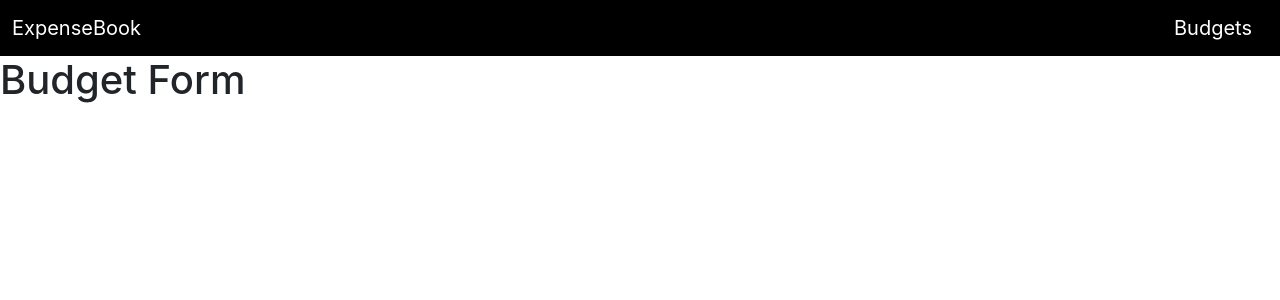
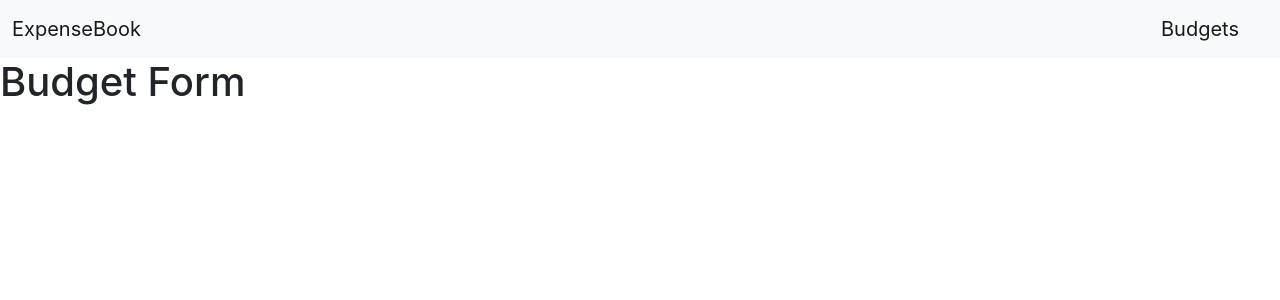
Before and after one commit to danielrotstein/expensebook, a React (Create React App) app in the folder ghi/: page /budgets/add-budget in a window 1280 px wide. Shown: the top 300 px of the page. Built offline with nearby package versions, Linux system fonts and the light colour scheme; no server answers.

Commit message:
chenged navbar color theme

```diff
--- a/ghi/src/Nav.js
+++ b/ghi/src/Nav.js
@@ -3,10 +3,10 @@ import { NavLink } from 'react-router-dom';
 function Nav() {
     return (
         <div>
-            <nav className='navbar navbar-expand-lg navbar-dark bg-black'>
+            <nav className='navbar navbar-expand-lg navbar-light bg-light'>
                 <div className="container-fluid">
                     <NavLink className="navbar-brand" to="/">ExpenseBook</NavLink>
-                    <NavLink className="navbar-brand" to="/budgets">Budgets</NavLink>
+                    <NavLink className="navbar-brand btn" to="/budgets">Budgets</NavLink>
                 </div>
             </nav>
         </div>
```
